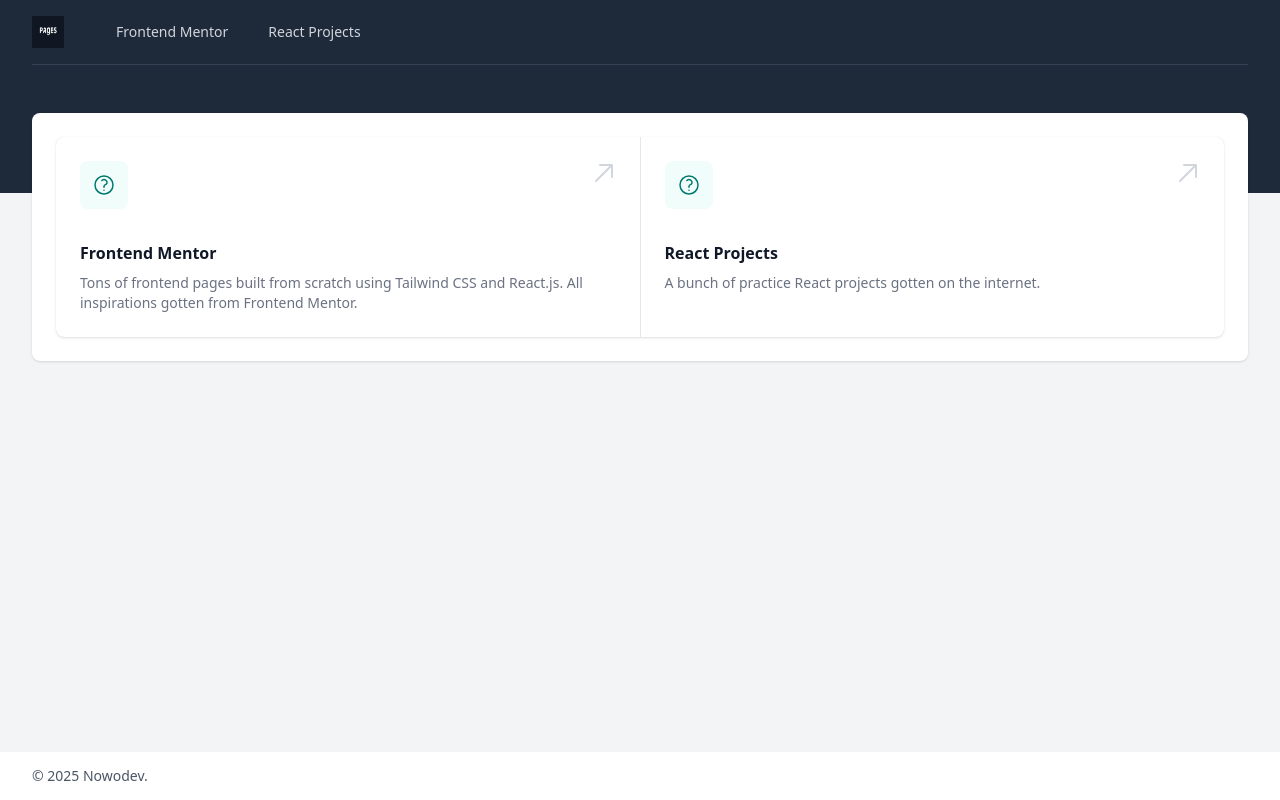
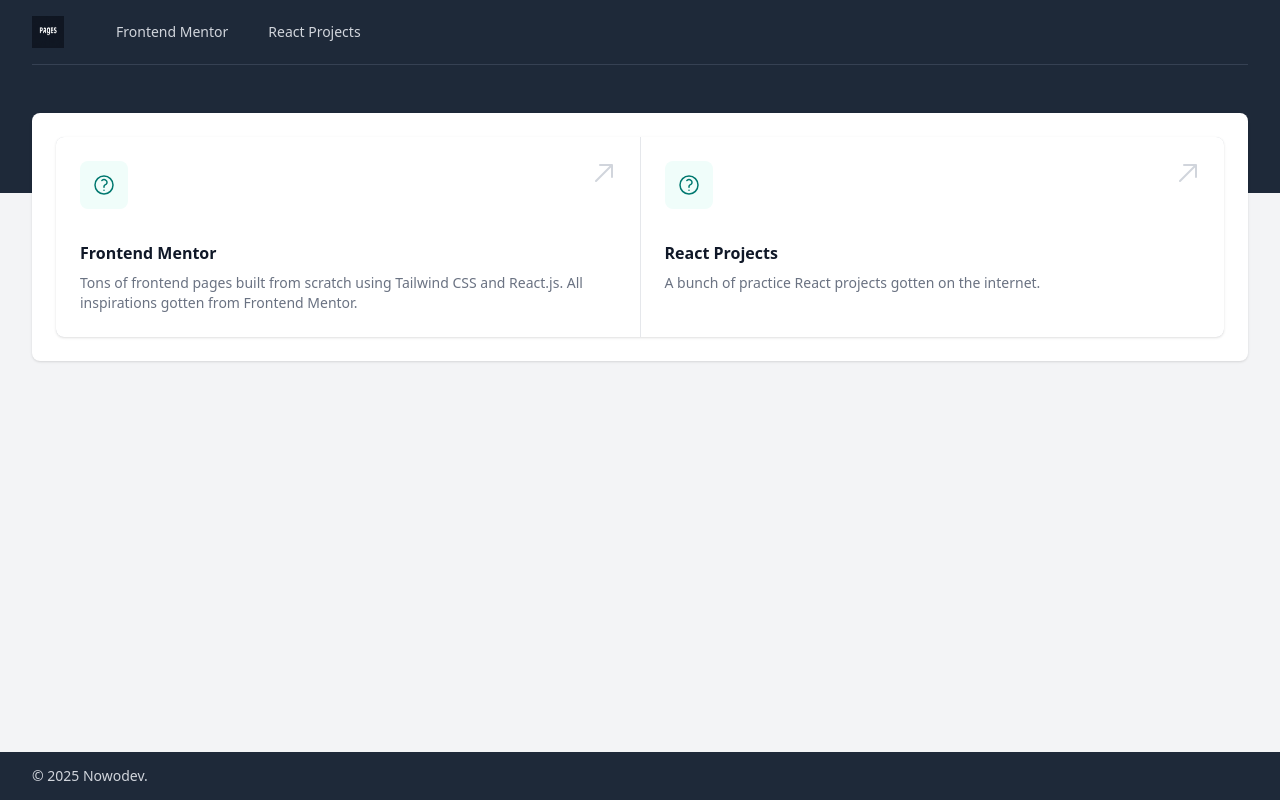
Before and after one commit to nowodev/pages-react, a React (Vite) app: page / in a window 1280 px wide. Built offline with nearby package versions, Linux system fonts and the light colour scheme.

Commit message:
Change footer bg color

```diff
--- a/src/Footer.jsx
+++ b/src/Footer.jsx
@@ -2,12 +2,12 @@
 
 export default function Footer({ caption }) {
   return (
-    <footer className="w-full bg-white ">
+    <footer className="w-full bg-gray-800 ">
       <div className="px-6 py-3 mx-auto max-w-7xl md:flex md:items-center md:justify-between lg:px-8">
         {/* <Link to={caption} className="flex justify-center gap-x-6 md:order-2">
           Inspired By
         </Link> */}
-        <p className="text-center text-gray-600 mt8 text-sm/6 md:order-1 md:mt-0">
+        <p className="text-center text-gray-300 mt8 text-sm/6 md:order-1 md:mt-0">
           &copy; 2025 Nowodev.
         </p>
       </div>
```
